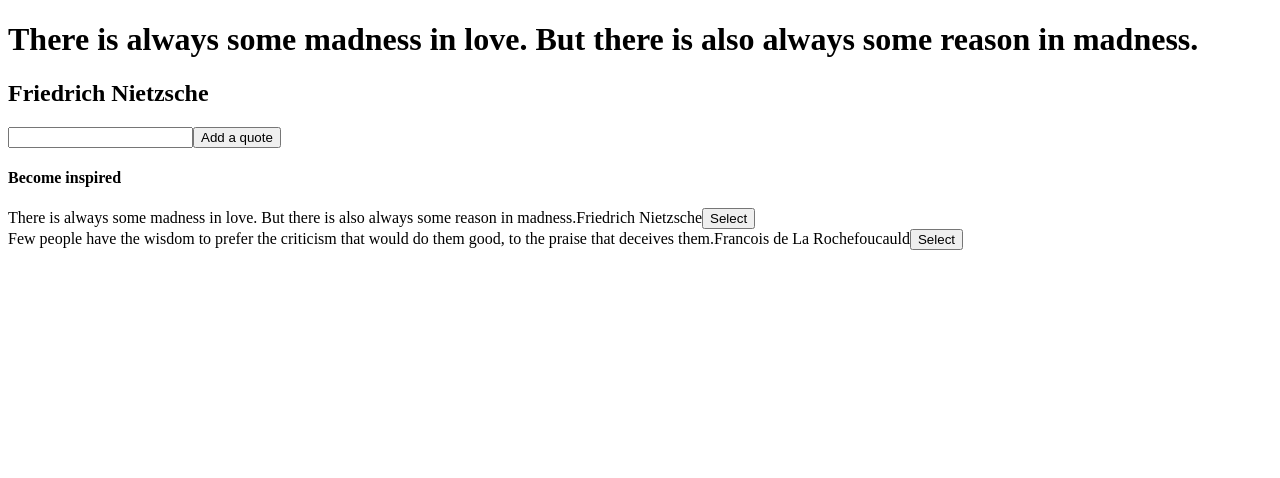
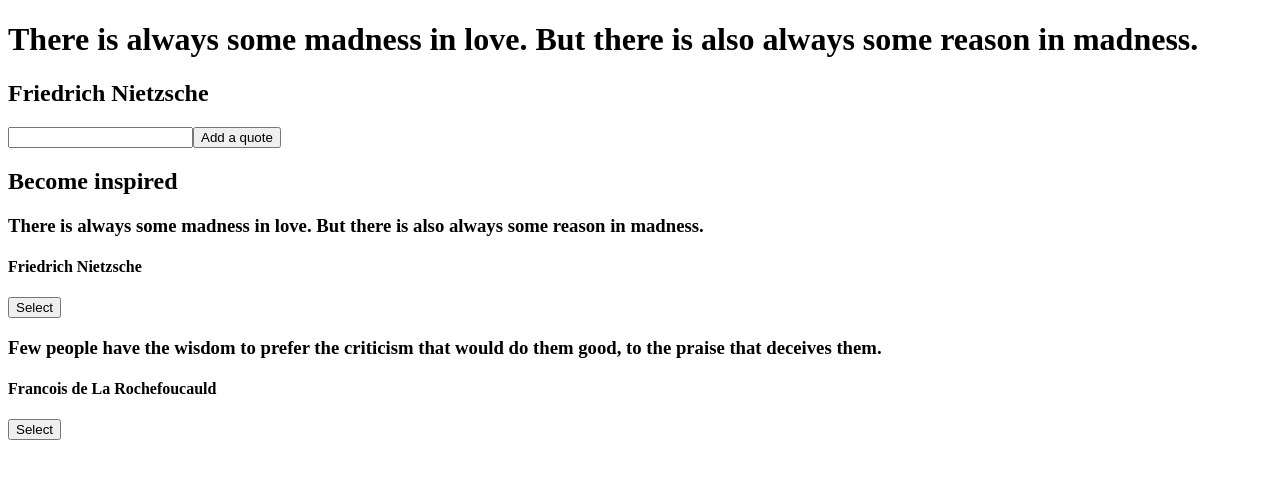
Before and after one commit to wsputnam/mvp-starter, a React app: page / in a window 1280 px wide. Shown: the top 478 px of the page. Built offline with nearby package versions, Linux system fonts and the light colour scheme; no server answers; the HTML template or start-up script is replaced by a standard one.

Commit message:
think front end is okay for now

```diff
--- a/react-client/src/components/List.jsx
+++ b/react-client/src/components/List.jsx
@@ -3,7 +3,7 @@ import ListItem from './ListItem.jsx';
 
 const List = (props) => (
   <div>
-    <h4>Become inspired</h4>
+    <h2>Become inspired</h2>
 
     { props.items.map((item, index) => <ListItem dailyQuote={props.dailyQuote} key={index} item={item}/>)}
   </div>
--- a/react-client/src/components/ListItem.jsx
+++ b/react-client/src/components/ListItem.jsx
@@ -2,8 +2,9 @@ import React from 'react';
 
 const ListItem = (props) => (
   <div>
-    { props.item.quote.body }
-    {props.item.quote.author}
+    <h3>{ props.item.quote.body }</h3>
+    <h4 id="author">{props.item.quote.author}</h4>
+
     <button onClick={(e)=>{props.dailyQuote(props.item)}}>Select</button>
   </div>
 )
```
Also changed, not shown: 2 other files (tests, documents, lock files or other folders).
